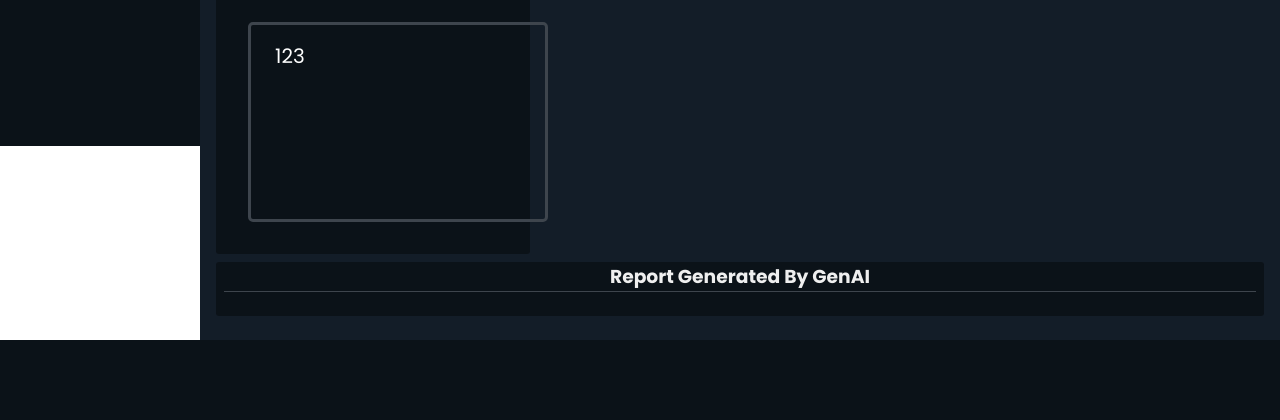
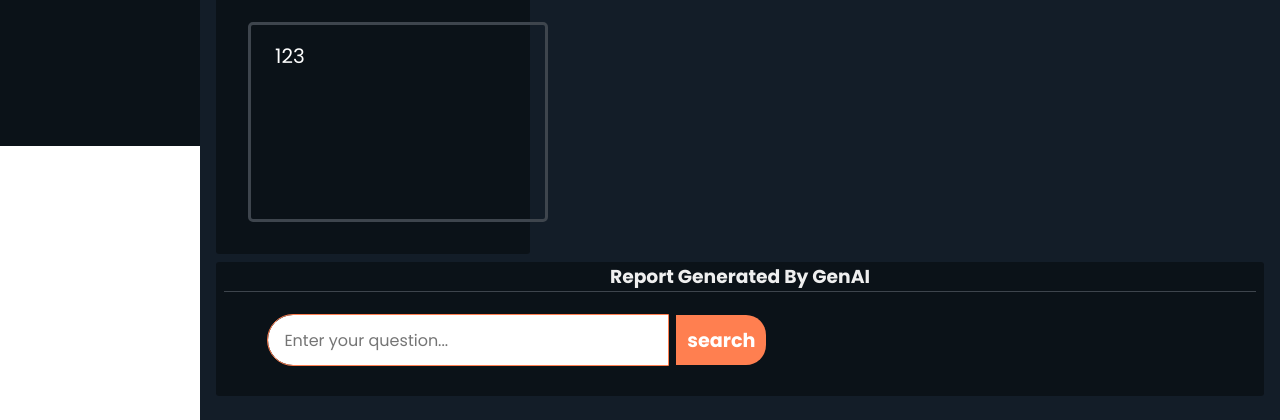
Before and after one commit to COMP5241-2324-Project/project-group10, a Flask app: page /userpage.html in a window 1280 px wide. Shown: the part 654-1074 px from the top of the page. Before the commit the page ends 994 px from the top, so only its background shows below. Run offline with Flask 3, Linux system fonts and the light colour scheme; some libraries are stand-ins or nearby versions.

Commit message:
add asking GENAI at userpage

```diff
--- a/frontend/static/css/userpage.css
+++ b/frontend/static/css/userpage.css
@@ -360,3 +360,42 @@ button:hover {
     width: 200px;
     height: 200px;
 }
+
+.searchcontainer {
+    display: flex;  /* 使用 Flexbox 布局 */
+    justify-content: flex-start;  /* 子元素靠左对齐 */
+    align-items: center;
+    width: auto;
+    height: 80px;
+    margin: 0 5%;
+
+}
+
+#keywords {
+    width: 400px;
+    height: 50px;
+    border-radius: 30px 0px 0px 30px;
+    padding-left: 1rem;
+    color:darkgray;
+    font-size: 1rem;
+    border: none;
+}
+/* 搜索框获得焦点时样式 */
+#keywords{
+    outline: coral solid 1px;    /*添加外边框*/
+}
+/* 搜索按钮样式 */
+.btnsearch{
+    width: 90px;
+    height: 50px;
+    border: none;
+    background-color: coral;
+    color: #fff;
+    border-radius: 0px 20px 20px 0px;
+    font-size: 1.2rem;
+    cursor: pointer;
+}
+/* 按钮悬浮时样式 */
+.btnsearch:hover{
+    background-color: #ff5900;
+}
--- a/frontend/static/jss/search.js
+++ b/frontend/static/jss/search.js
@@ -40,7 +40,8 @@ async function fetchResult(question) {
   };
 
   try {
-    const response = await fetch("https://bug-free-orbit-jjjvj5wgx995c5ggp-5001.app.github.dev/genai/genai_other", requestOptions);
+    //const response = await fetch("https://bug-free-orbit-jjjvj5wgx995c5ggp-5001.app.github.dev/genai/genai_other", requestOptions);
+    const response = await fetch("https://studious-space-acorn-r44qgpg79pp6255q6-5000.app.github.dev/genai/genai_other", requestOptions);
     const data = await response.json();
     console.log(data);
     console.log(typeof(data));
--- a/frontend/static/jss/userpage.js
+++ b/frontend/static/jss/userpage.js
@@ -31,8 +31,8 @@ async function fetchData_user(userid, reponame) {
   // userid="156690386"
   // reponame= "week-4-lab-environment-23000633g"
   //const response = await fetch("http://127.0.0.1:5001/user/get_user/" + userid + "/" + reponame);
-  const response = await fetch("https://bug-free-orbit-jjjvj5wgx995c5ggp-5001.app.github.dev/user/get_user/" + userid + "/" + reponame);
-  //const response = await fetch("https://studious-space-acorn-r44qgpg79pp6255q6-5000.app.github.dev/user/get_user/" + userid + "/" + reponame);
+  //const response = await fetch("https://bug-free-orbit-jjjvj5wgx995c5ggp-5001.app.github.dev/user/get_user/" + userid + "/" + reponame);
+  const response = await fetch("https://studious-space-acorn-r44qgpg79pp6255q6-5000.app.github.dev/user/get_user/" + userid + "/" + reponame);
 
   //const response = await fetch("https://studious-tribble-7vv65q69677jhrrxq-5000.app.github.dev/user/get_user/" + userid + "/" + reponame);
   const json4org = await response.json();
@@ -43,29 +43,13 @@ async function fetchData_user(userid, reponame) {
 async function fetchDataAllActivities(userid) {
   //userid="156690386"
   //const response = await fetch("http://127.0.0.1:5001/act/get_acts/" + userid);
-  const response = await fetch("https://bug-free-orbit-jjjvj5wgx995c5ggp-5001.app.github.dev/act/get_acts/" + userid);
-  //const response = await fetch("https://studious-space-acorn-r44qgpg79pp6255q6-5000.app.github.dev/act/get_acts/" + userid);
+  //const response = await fetch("https://bug-free-orbit-jjjvj5wgx995c5ggp-5001.app.github.dev/act/get_acts/" + userid);
+  const response = await fetch("https://studious-space-acorn-r44qgpg79pp6255q6-5000.app.github.dev/act/get_acts/" + userid);
   //const response = await fetch("https://studious-tribble-7vv65q69677jhrrxq-5000.app.github.dev/act/get_acts/" + userid);
   const json4org = await response.json();
   return json4org;
 }
 
-async function fetchData4print(raw) {
-  console.log(raw);
-  //const response = await fetch("http://127.0.0.1:5001/user/get_all_users/" + reponame);
-  const response = await fetch("https://bug-free-orbit-jjjvj5wgx995c5ggp-5001.app.github.dev/genai/genai_student", {
-  //const response = await fetch("https://studious-space-acorn-r44qgpg79pp6255q6-5000.app.github.dev/genai/genai_student", {
-    //const response = await fetch("https://studious-tribble-7vv65q69677jhrrxq-5000.app.github.dev/genai/genai_student", {
-    method: 'POST', // 或者 'PUT'
-    headers: {
-      'Content-Type': 'application/json',
-    },
-    body: JSON.stringify(raw),
-  });
-  const json4print = await response.json();
-  console.log(json4print);
-  return json4print;
-}
 
 fetchData_user(userid, reponame).then(function (data) {
   var userDetails = data.data.rows;
@@ -368,15 +352,7 @@ function print4group() {
     };
   });
   fetchData4print(raw).then(function (data) {
-    // Add your code here
-    // var json4test = {
-    //   "code": 200,
-    //   "data": {
-    //     "rows": "**小组 1234 GitHub 分析文档**\n\n**总体小组得分：8.5/10**\n\n**指标细分：**\n\n* 提交数量：9/10\n* 问题数量：8/10\n* 拉取请求数量：9/10\n* 版本数量：9/10\n\n**定性评估：**\n\n小组 1234 表现出色，在所有指标上都获得了很高的分数。他们经常提交高质量的代码，及时解决错误，并有效协作。他们的代码审查流程也很完善，拉取请求数量多，表明小组成员之间存在良好的沟通和协作。\n\n小组在以下方面表现尤为出色：\n\n* 他们能够在整个项目中保持一致的高提交频率。\n* 他们有效地使用问题跟踪器来记录错误并跟踪进度。\n* 他们通过清晰的沟通和及时的反馈积极参与代码审查。\n\n**改进建议：**\n\n虽然小组表现出色，但仍有一些领域可以改进：\n\n* 尝试增加提交的评论和文档，以提高代码的可读性和可维护性。\n* 探索使用自动化测试工具来提高代码质量。\n* 继续鼓励小组成员积极参与代码审查，以促进代码的改进和学习。\n\n**结论：**\n\n小组 1234 是一个表现出色的小组，在 GitHub 上展示了很高的产出、协作和代码质量。通过继续努力改进其流程并探索新的工具和技术，他们可以进一步提高其绩效并在未来项目中取得更大的成功。"
-    //   },
-    //   "flag": true,
-    //   "message": "Group score generated successfully"
-    // };
+
     console.log("suceess:" + data);
 
     var md = data.data.rows;
@@ -385,10 +361,6 @@ function print4group() {
     document.getElementById("show_md").innerHTML = marked(md);
     document.getElementById("show_md_container").style.display = "block";
 
-
-    // document.getElementById("print").addEventListener("click", function() {
-    //   document.getElementById("show_md_container").style.display = "block";
-    //});
 
   });
 
@@ -401,9 +373,9 @@ function print4group() {
 async function fetchData4print(raw) {
   console.log(raw);
   //const response = await fetch("http://127.0.0.1:5001/user/get_all_users/" + reponame);
-  //const response = await fetch("https://studious-space-acorn-r44qgpg79pp6255q6-5000.app.github.dev/genai/genai_student", {
+  const response = await fetch("https://studious-space-acorn-r44qgpg79pp6255q6-5000.app.github.dev/genai/genai_student", {
   //const response = await fetch("https://studious-tribble-7vv65q69677jhrrxq-5000.app.github.dev/genai/genai_student", {
-  const response = await fetch("https://bug-free-orbit-jjjvj5wgx995c5ggp-5001.app.github.dev/genai/genai_student", {
+  //const response = await fetch("https://bug-free-orbit-jjjvj5wgx995c5ggp-5001.app.github.dev/genai/genai_student", {
     method: 'POST', // 或者 'PUT'
     headers: {
       'Content-Type': 'application/json',
@@ -414,9 +386,6 @@ async function fetchData4print(raw) {
   console.log(json4print);
   return json4print;
 }
-
-
-
 
 
 function createStyledHead(width) {
@@ -432,3 +401,64 @@ function createStyledCell(width) {
   cell.style.wordWrap = "break-word";
   return cell;
 }
+
+
+
+var question;
+
+// 在某个函数中调用 fetchResult()，使用 await 等待函数完成
+async function doSearch() {
+  question = document.getElementById('keywords').value;
+  document.getElementById('show_md').value = '';
+  if (question == "") {
+    alert("Keywords can't be blank");
+    return false;
+  } else {
+    try {
+      await fetchResult(question);
+    } catch (error) {
+      console.log('error', error);
+      var dom = document.getElementById('show_md');
+      dom.innerHTML = 'Error: ' + error.message;
+    }
+  }
+}
+
+async function fetchResult(question) {
+  var myHeaders = new Headers();
+  myHeaders.append("User-Agent", "Apifox/1.0.0 (https://apifox.com)");
+  myHeaders.append("Content-Type", "application/json");
+
+  var raw = JSON.stringify({
+    "code": 0,
+    "message": "string",
+    "data": {
+      "text": question
+    }
+  });
+
+  var requestOptions = {
+    method: 'POST',
+    headers: myHeaders,
+    body: raw,
+    redirect: 'follow',
+    /*mode: 'no-cors'*/
+  };
+
+  try {
+    //const response = await fetch("https://bug-free-orbit-jjjvj5wgx995c5ggp-5001.app.github.dev/genai/genai_other", requestOptions);
+    const response = await fetch("https://studious-space-acorn-r44qgpg79pp6255q6-5000.app.github.dev/genai/genai_other", requestOptions);
+    const data = await response.json();
+    console.log(data);
+    console.log(typeof(data));
+    var dom = document.getElementById('show_md');
+    //console.log(data.data.rows);
+    var formattedText = data.data.rows.replace(/\n/g, "<br>");
+    dom.innerHTML = formattedText;
+
+  } catch (error) {
+    console.log('error', error);
+    var dom = document.getElementById('show_md');
+    dom.innerHTML = 'Error: ' + error.message;
+  }
+}
--- a/frontend/templates/userpage.html
+++ b/frontend/templates/userpage.html
@@ -153,6 +153,10 @@
         <div class="right2-head">
           <h3>Report Generated By GenAI</h3>
         </div>
+        <div class="searchcontainer">
+          <input id="keywords" type="text" placeholder="Enter your question..." class="search">
+          <button class="btnsearch" onclick="doSearch();">search</button>
+      </div>
         <div id="show_md">
           <!-- 这里是 Markdown 返回的文本 -->
         </div>
```
Also changed, not shown: frontend/static/jss/grouppage.js (+8 -17 lines), frontend/static/jss/overview.js (+5 -270 lines), frontend/templates/search.html (+5 -5 lines).
